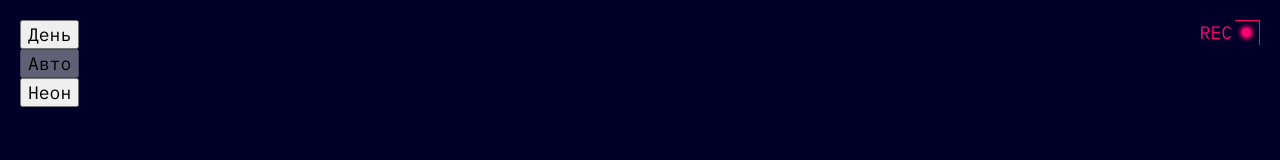
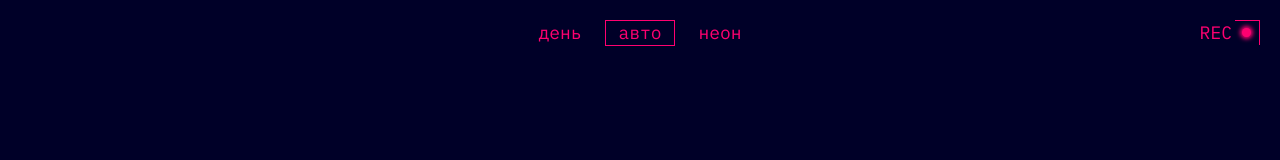
Before and after one commit to niurkin/slozhno-sosredotochitsya, a website: page index.html in a window 1280 px wide. Shown: the top 160 px of the page. Drawn offline with Linux system fonts and the light colour scheme.

Commit message:
Сверстано меню выбора темы

```diff
--- a/styles/style.css
+++ b/styles/style.css
@@ -1,3 +1,4 @@
+/* stylelint-disable rule-empty-line-before */
 /* Основные стили проекта. Это стили для темы, которую вы верстаете первой. */
 
 .page {
@@ -25,8 +26,8 @@
   right: 0;
   inline-size: 25px;
   block-size: 25px;
-  border-top: 1px solid var(--title-color);
-  border-right: 1px solid var(--title-color);
+  border-top: 1px solid var(--secondary-color);
+  border-right: 1px solid var(--secondary-color);
 }
 
 .decorated-zone::after {
@@ -36,8 +37,8 @@
   bottom: var(--decoration-bottom-margin);
   inline-size: 25px;
   block-size: 25px;
-  border-bottom: 1px solid var(--title-color);
-  border-left: 1px solid var(--title-color);
+  border-bottom: 1px solid var(--secondary-color);
+  border-left: 1px solid var(--secondary-color);
 }
 
 .header__rec {
@@ -63,3 +64,54 @@
   background-color: var(--accent-color);
   box-shadow: 0 0 4px 2px var(--accent-color);
 }
+
+.header__theme-menu {
+  justify-self: end;
+  align-self: center;
+}
+
+.header__theme-menu-list {
+  display: flex;
+  flex-direction: column;
+  gap: 10px;
+}
+
+.header__theme-menu-button {
+  display: flex;
+  justify-content: center;
+  align-items: center;
+  inline-size: 70px;
+  block-size: 26px;
+  font-family: inherit;
+  text-transform: lowercase;
+  line-height: 1rem;
+  color: var(--secondary-color);
+  background-color: transparent;
+  border: 0;
+}
+
+.header__theme-menu-button:hover {
+  border: 1px solid var(--secondary-color);
+  cursor: pointer;
+}
+
+.header__theme-menu-button:focus {
+  outline: none;
+  border-block-end: 1px solid var(--secondary-color);
+}
+
+.header__theme-menu-button_active {
+  pointer-events: none;
+  border: 1px solid var(--secondary-color);
+}
+
+@media (width >= 1000px) {
+  .header__theme-menu {
+    justify-self: center;
+    align-self: start;
+  }
+  .header__theme-menu-list {
+    flex-direction: row;
+  }
+
+}
--- a/styles/variables.css
+++ b/styles/variables.css
@@ -11,7 +11,9 @@
   --text-color: #F1B2CE;
   --accent-color: #FF0070;
   --page-title-color: #DB00FF;
-  --title-color: #FF0070;
+  --secondary-color: #FF0070;
+
+  /* Цвета состояний */
 
   /* Шрифт */
 
```
